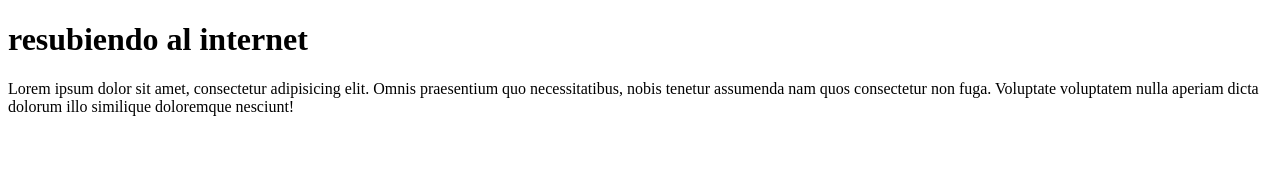
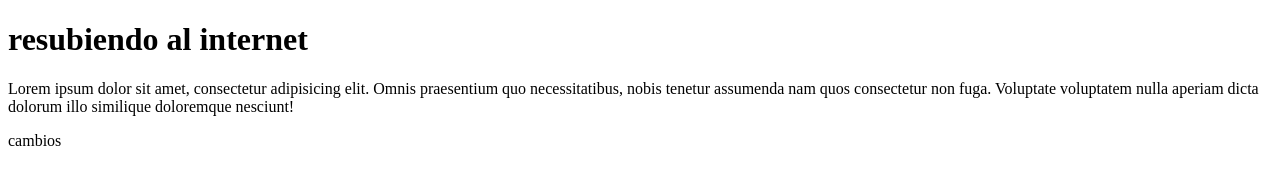
Before and after one commit to Ingorange91/gitpractice, a plain HTML site: page index.html in a window 1280 px wide. Drawn offline with Linux system fonts and the light colour scheme.

Commit message:
first change desde vs

```diff
--- a/index.html
+++ b/index.html
@@ -9,6 +9,6 @@
 <body>
     <h1>resubiendo al internet</h1>
     <p>Lorem ipsum dolor sit amet, consectetur adipisicing elit. Omnis praesentium quo necessitatibus, nobis tenetur assumenda nam quos consectetur non fuga. Voluptate voluptatem nulla aperiam dicta dolorum illo similique doloremque nesciunt!</p>
-
+    <p>cambios</p>
 </body>
 </html>
```
Also changed, not shown: 1 other file.
